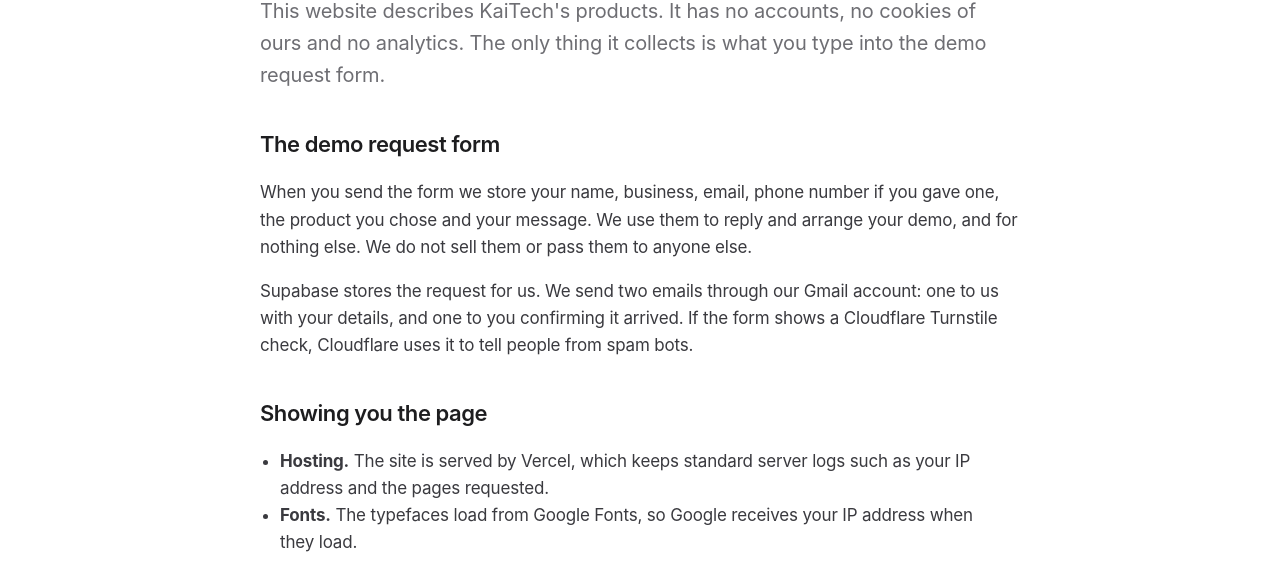
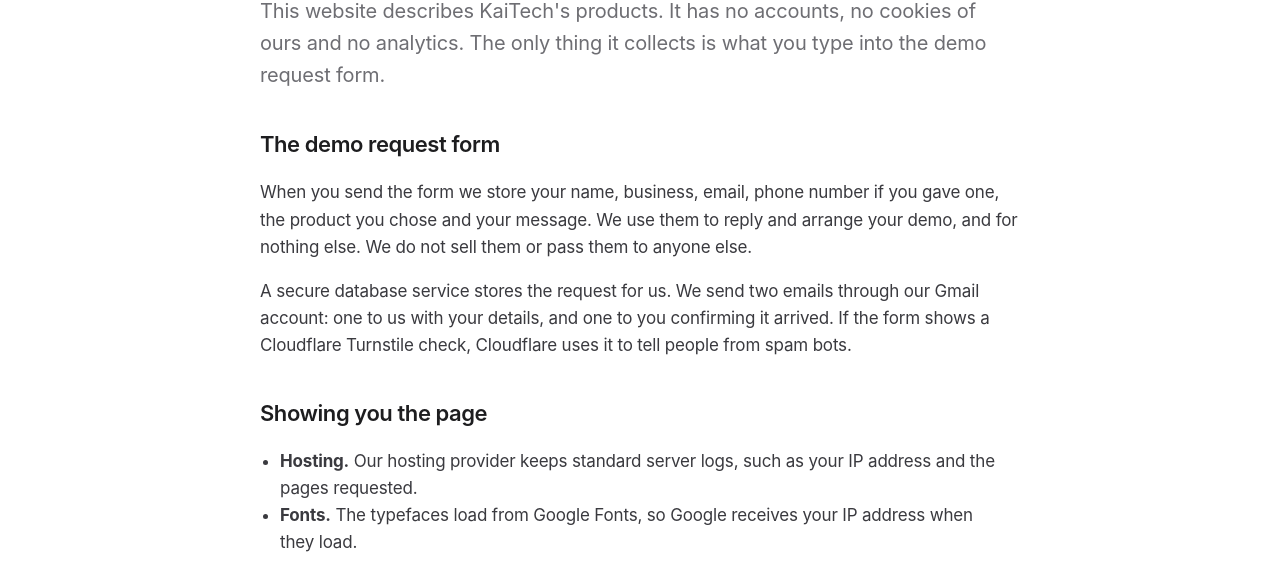
Before and after one commit to GroggyRat/Kaiverse, a website: page privacy.html in a window 1280 px wide. Shown: the part 231-800 px from the top of the page. Drawn offline with Linux system fonts and the light colour scheme.

Commit message:
Remove Supabase and Vercel from the website's pages
The privacy page now describes the database and hosting services without
naming them, and the optional canonical and og:url tags are gone. The
link preview image keeps its full address, which previews need.

Co-Authored-By: Claude Opus 5.5 <noreply@anthropic.com>
Claude-Session: https://claude.ai/code/session_01GjgMv3FTbpdwL9SG1S7WEU

```diff
--- a/privacy.html
+++ b/privacy.html
@@ -5,12 +5,10 @@
 <meta name="viewport" content="width=device-width, initial-scale=1">
 <title>Privacy · KaiTech</title>
 <meta name="description" content="What the KaiTech website collects, which is only what you send in the demo request form.">
-<link rel="canonical" href="https://kaitechfj.vercel.app/privacy">
 <meta property="og:type" content="website">
 <meta property="og:site_name" content="KaiTech">
 <meta property="og:title" content="Privacy · KaiTech">
 <meta property="og:description" content="What the KaiTech website collects, which is only what you send in the demo request form.">
-<meta property="og:url" content="https://kaitechfj.vercel.app/privacy">
 <meta property="og:image" content="https://kaitechfj.vercel.app/assets/og.jpg">
 <meta property="og:image:width" content="1200">
 <meta property="og:image:height" content="630">
@@ -58,11 +56,11 @@ footer a:hover{color:var(--text)}
 
 <h2>The demo request form</h2>
 <p>When you send the form we store your name, business, email, phone number if you gave one, the product you chose and your message. We use them to reply and arrange your demo, and for nothing else. We do not sell them or pass them to anyone else.</p>
-<p>Supabase stores the request for us. We send two emails through our Gmail account: one to us with your details, and one to you confirming it arrived. If the form shows a Cloudflare Turnstile check, Cloudflare uses it to tell people from spam bots.</p>
+<p>A secure database service stores the request for us. We send two emails through our Gmail account: one to us with your details, and one to you confirming it arrived. If the form shows a Cloudflare Turnstile check, Cloudflare uses it to tell people from spam bots.</p>
 
 <h2>Showing you the page</h2>
 <ul>
-  <li><strong>Hosting.</strong> The site is served by Vercel, which keeps standard server logs such as your IP address and the pages requested.</li>
+  <li><strong>Hosting.</strong> Our hosting provider keeps standard server logs, such as your IP address and the pages requested.</li>
   <li><strong>Fonts.</strong> The typefaces load from Google Fonts, so Google receives your IP address when they load.</li>
 </ul>
 
```
Also changed, not shown: index.html (+0 -2 lines), src/pages/privacy.html (+2 -2 lines), terms.html (+0 -2 lines).
